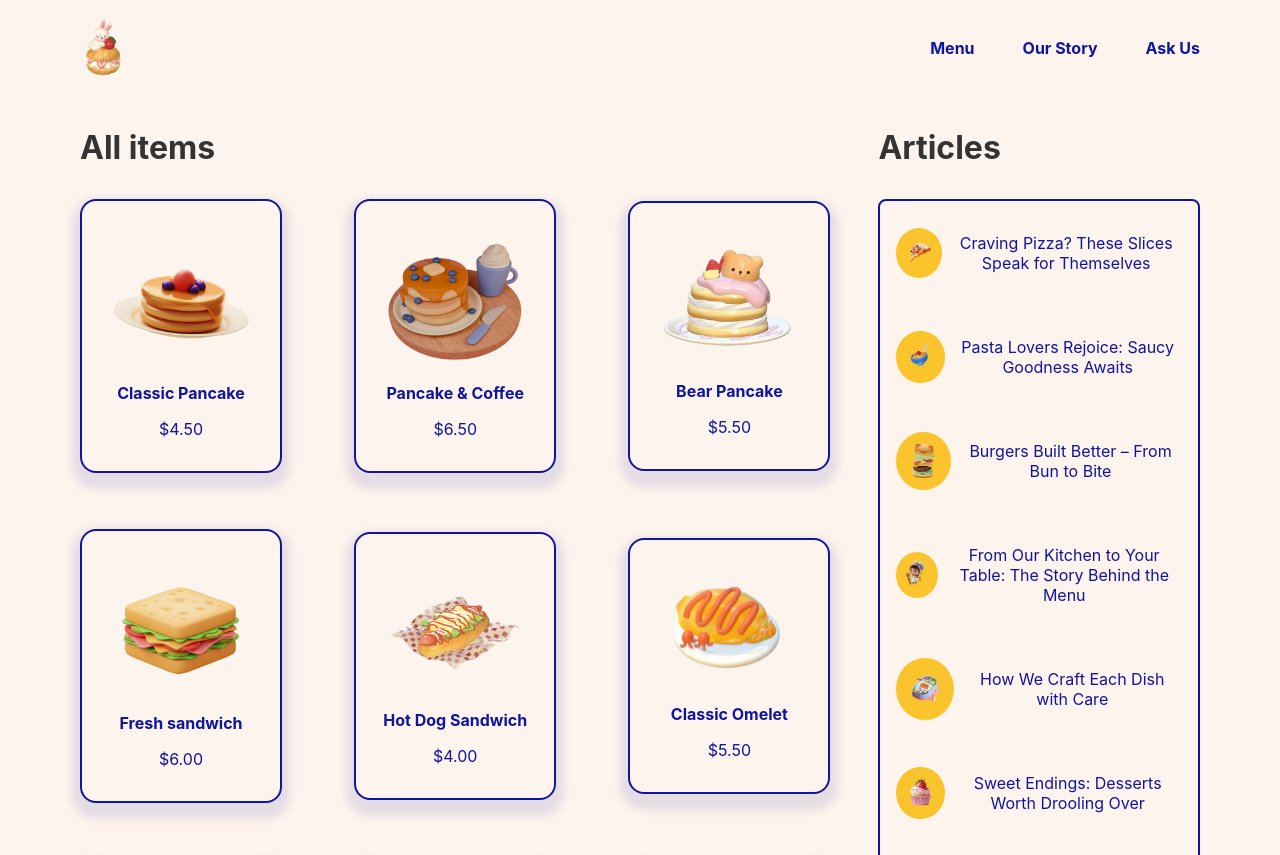
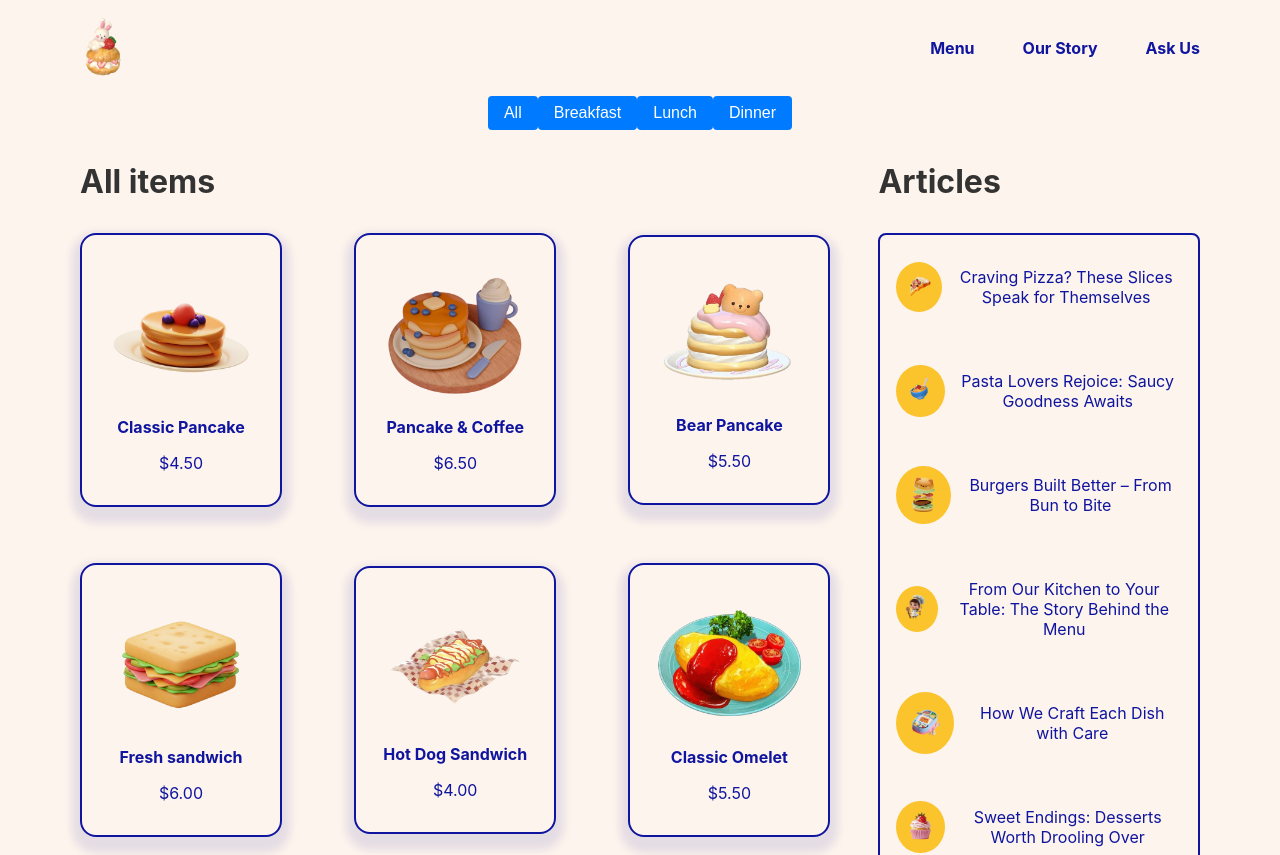
Before and after one commit to hibahdesu/MenuWebsite, a React (Create React App) app: page / in a window 1280 px wide. Shown: the top 855 px of the page. Built offline with nearby package versions, Linux system fonts and the light colour scheme.

Commit message:
Add: Filter buttons

```diff
--- a/src/App.jsx
+++ b/src/App.jsx
@@ -5,12 +5,17 @@ import Nav from './Nav';
 // import SideMenu from './SideMenu';
 // import Title from './Title';
 import PostsAndSidemnu from './PostsAndSidemnu';
+import FilterButtons from './FilterButtons';
 
 function App() {
   return (
     <div className="App">
       <Nav />
       {/* <Header /> */}
+      <FilterButtons
+        filters={['All', 'Breakfast', 'Lunch', 'Dinner']}
+        setFilter={(filter) => console.log(`Filter set to: ${filter}`)}
+      />
       <PostsAndSidemnu />
     </div>
   );
--- /dev/null
+++ b/src/FilterButton.css
@@ -0,0 +1,23 @@
+.filter-button {
+    display: inline-block;
+    padding: 0.5em 1em;
+    background-color: #007bff;
+    color: white;
+    border: none;
+    border-radius: 4px;
+    cursor: pointer;
+    font-size: 1em;
+}
+.filter-button:hover {
+    background-color: #0056b3;
+}
+.filter-button:focus {
+    outline: none;
+    box-shadow: 0 0 0 2px rgba(0, 123, 255, 0.5);
+}
+.filter-button:active {
+    background-color: #004085;
+}
+.active {
+    background-color: #0056b3;
+}
--- /dev/null
+++ b/src/FilterButton.jsx
@@ -0,0 +1,21 @@
+import './FilterButton.css';
+import { useState } from 'react';
+
+
+export default function FilterButton({ filter, setFilter }) {
+    const [isActive, setIsActive] = useState(false);
+
+    const handleClick = () => {
+        setFilter(filter);
+        setIsActive(!isActive);
+    };
+
+    return (
+        <button
+            className={`filter-button ${isActive ? 'active' : ''}`}
+            onClick={handleClick}
+        >
+            {filter}
+        </button>
+    );
+}
--- /dev/null
+++ b/src/FilterButtons.jsx
@@ -0,0 +1,16 @@
+import FilterButton from "./FilterButton";
+
+export default function FilterButtons({ filters, setFilter }) {
+
+    return (
+        <div className="filter-buttons">
+            {filters.map((filter, index) => (
+                <FilterButton
+                    key={index}
+                    filter={filter}
+                    setFilter={setFilter}
+                />
+            ))}
+        </div>
+    );
+}
```
Also changed, not shown: public/images/Classic Omelet.png.
